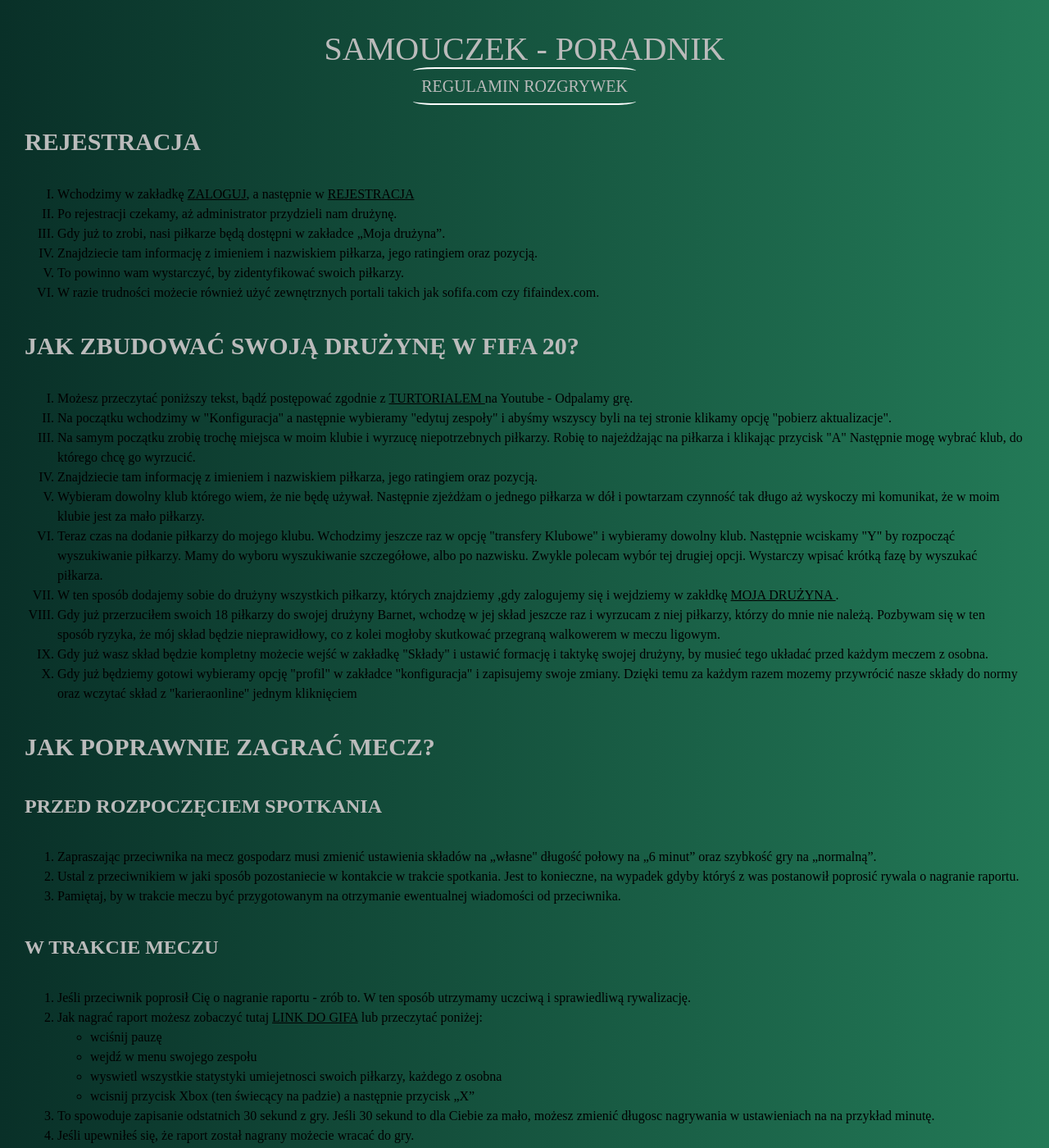
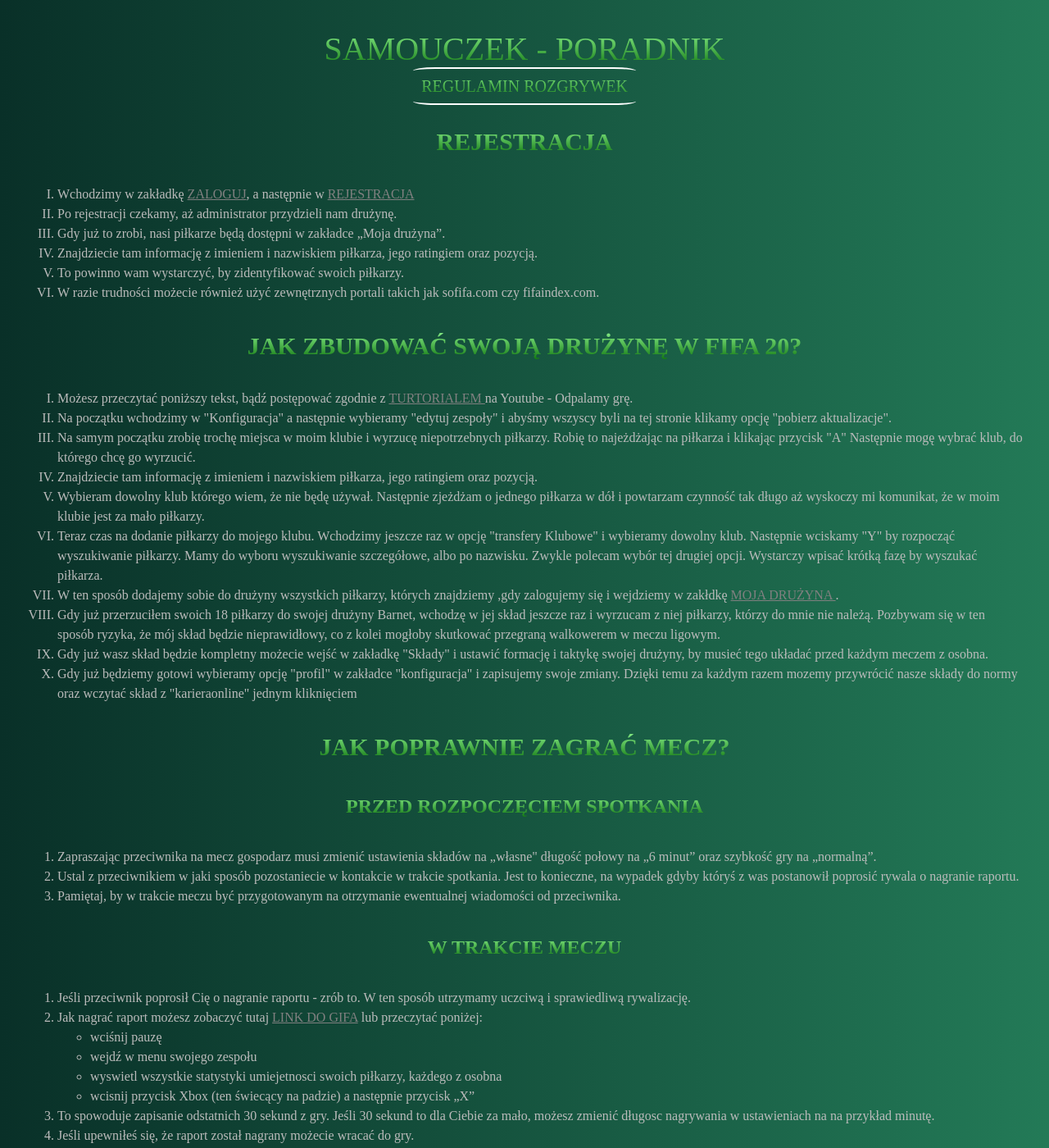
Before and after one commit to gracstol/secondproject, a plain HTML site: page pomoc.html in a window 1280 px wide. Shown: the top 1400 px of the page at 82% size. Drawn offline with nearby package versions, Linux system fonts and the light colour scheme.

Commit message:
added regulamin.html

```diff
--- a/stylecss/pomoccss.css
+++ b/stylecss/pomoccss.css
@@ -5,6 +5,7 @@
     background: -webkit-linear-gradient(to right, #093028, #237a57);
     background: linear-gradient(to right, #093028, #237a57);
     line-height: 1.5;
+    color: #bbb;
 }
 
 .container-header
@@ -13,6 +14,9 @@
     text-transform: uppercase;
     color: #bbb;
     text-align: center;
+    background: -webkit-linear-gradient(#99ff99, #006600);
+    -webkit-background-clip: text;
+    -webkit-text-fill-color: transparent;
 }
 
 .main-header
@@ -20,6 +24,10 @@
     font-size: 30px;
     text-transform: uppercase;
     color: #bbb;
+    text-align: center;
+    background: -webkit-linear-gradient(#99ff99, #006600);
+    -webkit-background-clip: text;
+    -webkit-text-fill-color: transparent;
 }
 
 .lower-header
@@ -27,6 +35,10 @@
     font-size: 24px;
     color: #bbb;
     text-transform: uppercase;
+    text-align: center;
+    background: -webkit-linear-gradient(#99ff99, #006600);
+    -webkit-background-clip: text;
+    -webkit-text-fill-color: transparent;
 }
 
 .main-list__item
@@ -47,7 +59,7 @@
 .list-link
 {
     text-decoration: underline;
-    color: #000;
+    color:  gray;
     text-transform: uppercase;
 }
 
@@ -72,7 +84,9 @@
 {
     text-decoration: none;
     border-bottom: 2px solid #fff;
-    color: #bbb;
+    background: -webkit-linear-gradient(#99ff99, #006600);
+    -webkit-background-clip: text;
+    -webkit-text-fill-color: transparent;
     font-size: 20px;
     text-transform: uppercase;
     border-top: 2px solid #fff;
@@ -83,5 +97,7 @@
 
 .rules:hover
 {
-    color: #fff;
+    background: -webkit-linear-gradient(#99ff99, #fff);
+    -webkit-background-clip: text;
+    -webkit-text-fill-color: transparent;
 }
--- /dev/null
+++ b/stylecss/regulamin.css
@@ -0,0 +1,16 @@
+.container
+{
+    padding: 30px;
+    background: #093028;
+    background: -webkit-linear-gradient(to right, #093028, #237a57);
+    background: linear-gradient(to right, #093028, #237a57);
+    line-height: 1.5;
+}
+
+.container-header
+{
+    font-size: 40px;
+    text-transform: uppercase;
+    color: #bbb;
+    text-align: center;
+}
```
Also changed, not shown: regulamin.html (added, +27 -0 lines).
